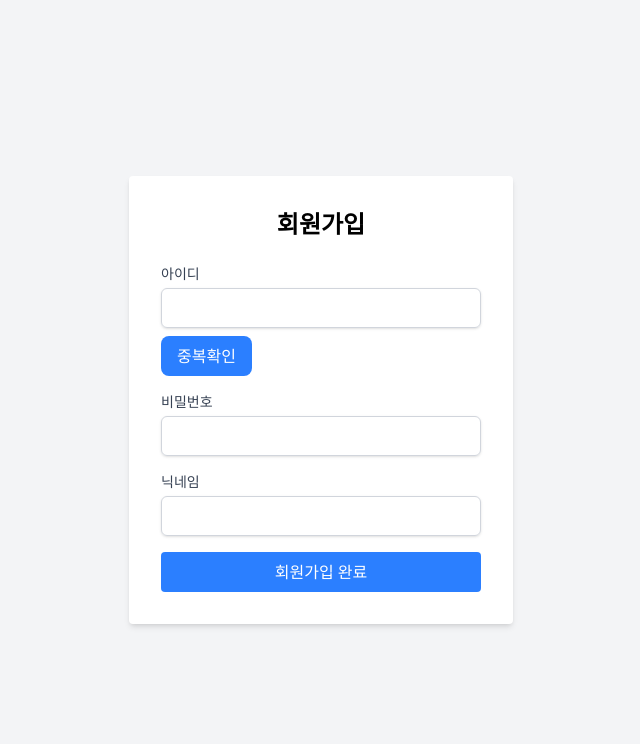
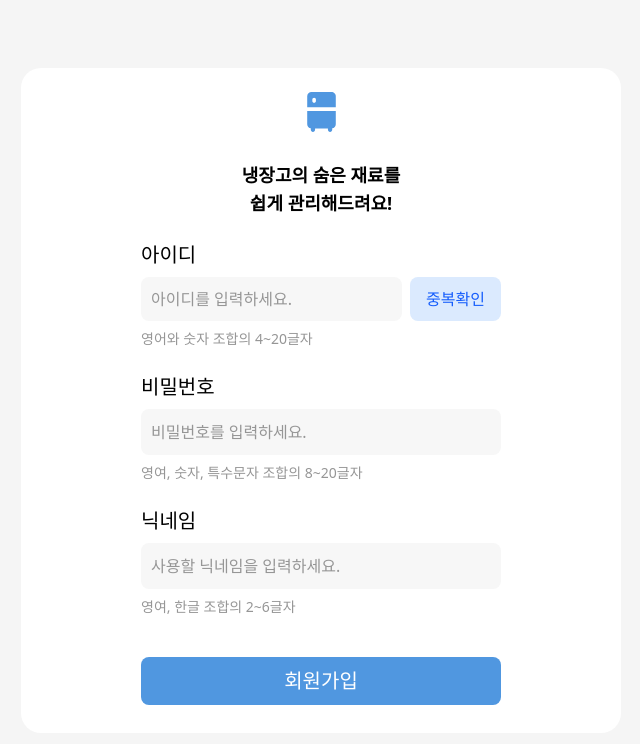
Before and after one commit to jochongs/help-fridge-frontend, a React (Vite) app: page /signup in a window 1280 px wide. Shown: the top 744 px of the page, without its empty margins (319-959 px from the left). Built offline with nearby package versions, Linux system fonts and the light colour scheme; what overlay-kit would draw is missing.

Commit message:
feat: Update signup page layout and event logic

```diff
--- a/src/page/SignUpPage/hooks/useSignup.ts
+++ b/src/page/SignUpPage/hooks/useSignup.ts
@@ -2,6 +2,7 @@ import { useMutation } from "@tanstack/react-query";
 import axiosInstance from "../../../util/axiosInstance";
 import { useNavigate } from "react-router-dom";
 import axios from "axios";
+import { wait } from "../../../util/wait";
 
 interface SignupDto {
   id: string;
@@ -57,6 +58,7 @@ export default function useSignup() {
 
   return useMutation({
     mutationFn: async (data: SignupDto) => {
+      await wait(1000);
       if (!validationCheck(data)) {
         return;
       }
--- a/src/page/SignUpPage/page.tsx
+++ b/src/page/SignUpPage/page.tsx
@@ -1,28 +1,44 @@
-// 회원가입 페이지 만들어줘
-// 아이디, 아이디 중복확인 버튼, 비밀번호, 닉네임, 회원가입 완료 버튼이 있어. 그리고
-// 유효성 검증할 수 있는 if문 형태만 대충 잡아줘
-
-import { useState } from "react";
+import { useRef, useState, type ChangeEvent, type FormEvent } from "react";
 import useSignup from "./hooks/useSignup";
 import useCheckIdDuplicate from "./hooks/useCheckIdDuplicate";
+import FilledLogo from "../../icon/FilledLogo";
+import { cn } from "../../util/cn";
+import LoadingSpinner from "../../icon/LoadingSpinner";
 
-// 리액트로 만들어야지
 export default function SignUpPage() {
   const [idInput, setIdInput] = useState("");
   const [passwordInput, setPasswordInput] = useState("");
   const [nicknameInput, setNicknameInput] = useState("");
   const [isIdChecked, setIsIdChecked] = useState(false);
 
-  const { mutate } = useSignup();
+  const signupBUttonRef = useRef<HTMLButtonElement>(null);
 
-  const { mutate: idCheckMutate } = useCheckIdDuplicate(setIsIdChecked);
+  const signupButtonHandler = (e: FormEvent<HTMLElement>) => {
+    e.preventDefault();
 
-  const handleIdCheck = () => {
-    idCheckMutate(idInput);
-  };
+    if (signupBUttonRef.current) {
+      signupBUttonRef.current.classList.add("bg-[#488bcd]");
+      signupBUttonRef.current.classList.add("scale-95");
+      setTimeout(() => {
+        signupBUttonRef.current?.classList.remove("bg-[#488bcd]");
+        signupBUttonRef.current?.classList.remove("scale-95");
+      }, 200);
+    }
 
-  const handleSignUp = () => {
-    if (!isIdChecked) {
+    if (idInput === "") {
+      alert("아이디를 입력해주세요.");
+      return;
+    }
+    if (passwordInput === "") {
+      alert("비밀번호를 입력해주세요.");
+      return;
+    }
+    if (nicknameInput === "") {
+      alert("닉네임을 입력해주세요.");
+      return;
+    }
+
+    if(!isIdChecked) {
       alert("아이디 중복확인을 해주세요.");
       return;
     }
@@ -34,79 +50,145 @@ export default function SignUpPage() {
     });
   };
 
+  const idInputOnChangeHandler = (e: ChangeEvent<HTMLInputElement>) => {
+      setIdInput(e.target.value);
+    };
+
+  const passwordInputOnChangeHandler = (e: ChangeEvent<HTMLInputElement>) => {
+    setPasswordInput(e.target.value);
+  };
+
+  const nicknameInputOnChangeHandler = (e: ChangeEvent<HTMLInputElement>) => {
+    setNicknameInput(e.target.value);
+  };
+
+  const { mutate: idCheckMutate } = useCheckIdDuplicate(setIsIdChecked);
+
+  const handleIdCheck = () => {
+    idCheckMutate(idInput);
+  };
+
+  const { mutate, status: signupApiStatus } = useSignup();
+  const isLoading = signupApiStatus === "pending";
+
   return (
-    <div className="flex items-center justify-center h-screen bg-gray-100">
-      <div className="bg-white p-8 rounded shadow-md w-96">
-        <h2 className="text-2xl font-bold mb-6 text-center">회원가입</h2>
-        <form onSubmit={(e) => e.preventDefault()}>
-          <div className="mb-4">
+    <div className="relative flex justify-center items-center bg-[#F5F5F5] min-h-screen">
+      <form
+        onSubmit={signupButtonHandler}
+        className="max-w-[600px] w-full bg-white rounded-[20px]
+                  flex flex-col items-center justify-center"
+      >
+        <div className="flex flex-col justify-center items-center mt-6">
+          <FilledLogo />
+          <div className="mt-[29px] font-semibold text-lg flex flex-col items-center">
+            <p>냉장고의 숨은 재료를</p>
+            <p>쉽게 관리해드려요!</p>
+          </div>
+        </div>
+        <div className="w-[60%] mt-6 relative">
+          <div>
             <label
-              htmlFor="id"
-              className="block text-sm font-medium text-gray-700"
+              className="text-xl font-medium text-[##585858]"
+              htmlFor="id_input"
             >
               아이디
             </label>
+            <div className="flex items-center gap-2 mt-2">
               <input
+                onChange={idInputOnChangeHandler}
+                name="id_input"
                 type="text"
-              id="id"
-              className="pl-3 mt-1 block w-full border border-gray-300 rounded-md shadow-sm focus:ring focus:ring-blue-500 focus:border-blue-500 h-10"
-              onChange={(e) => {
-                setIsIdChecked(false);
-                setIdInput(e.target.value);
-              }}
+                className="flex-1 h-11 bg-[#F7F7F7] rounded-lg pl-2.5
+                           text-[#585858] placeholder:text-[#969696]
+                           focus:outline-none"
+                placeholder="아이디를 입력하세요."
               />
               {isIdChecked ? (
-              <span className="text-green-500 text-sm mt-1">
+                <span className="mt-1 text-sm text-green-500 block">
                   사용 가능한 아이디입니다.
                 </span>
               ) : (
                 <button
                   type="button"
                   onClick={handleIdCheck}
-                className="mt-2 text-white bg-blue-500 h-10 px-4 rounded-lg cursor-pointer"
+                  className="h-11 px-4 bg-blue-100 text-blue-600 rounded-lg whitespace-nowrap"
                   disabled={isIdChecked}
                 >
                   중복확인
                 </button>
               )}
             </div>
-          <div className="mb-4">
+            <p
+              className="mt-2
+                        font-normal text-sm text-[#969696]"
+            >
+              영어와 숫자 조합의 4~20글자
+            </p>
+          </div>
+          <div className="mt-6">
             <label
-              htmlFor="password"
-              className="block text-sm font-medium text-gray-700"
+              className="text-xl font-medium text-[##585858]"
+              htmlFor="pw_input"
             >
               비밀번호
             </label>
             <input
+              onChange={passwordInputOnChangeHandler}
+              name="pw_input"
               type="password"
-              id="password"
-              className="pl-3 mt-1 block w-full border border-gray-300 rounded-md shadow-sm focus:ring focus:ring-blue-500 focus:border-blue-500 h-10"
-              onChange={(e) => setPasswordInput(e.target.value)}
+              className="w-full h-11.5 bg-[#F7F7F7] rounded-lg pl-2.5 mt-2
+                        text-[#585858] placeholder:text-[#969696]
+                        focus:outline-none"
+              placeholder="비밀번호를 입력하세요."
             />
+            <p
+              className="mt-2
+                        font-normal text-sm text-[#969696]"
+            >
+              영여, 숫자, 특수문자 조합의 8~20글자
+            </p>
           </div>
-          <div className="mb-4">
+          <div className="mt-6">
             <label
-              htmlFor="nickname"
-              className="block text-sm font-medium text-gray-700"
+              className="text-xl font-medium text-[##585858]"
+              htmlFor="nickname_input"
             >
               닉네임
             </label>
             <input
+              onChange={nicknameInputOnChangeHandler}
+              name="nickname_input"
               type="text"
-              id="nickname"
-              className="pl-3 mt-1 block w-full border border-gray-300 rounded-md shadow-sm focus:ring focus:ring-blue-500 focus:border-blue-500 h-10"
-              onChange={(e) => setNicknameInput(e.target.value)}
+              className="w-full h-11.5 bg-[#F7F7F7] rounded-lg pl-2.5 mt-2
+                        text-[#585858] placeholder:text-[#969696]
+                        focus:outline-none"
+              placeholder="사용할 닉네임을 입력하세요."
             />
+            <p
+              className="mt-2
+                        font-normal text-sm text-[#969696]"
+            >
+              영여, 한글 조합의 2~6글자
+            </p>
           </div>
+          <div className="mt-10 w-full mb-7">
           <button
+            ref={signupBUttonRef}
             type="submit"
-            onClick={handleSignUp}
-            className="w-full bg-blue-500 text-white py-2 rounded hover:bg-blue-600 transition duration-200 cursor-pointer"
+            className={cn(
+            `w-full h-12 cursor-pointer
+            flex justify-center items-center
+            text-xl rounded-lg text-[#FFFFFF]
+            active:bg-[#488bcd] active:scale-95
+            transition-all duration-200 ease-in-out`,
+            true ? "bg-[#5097E0]" : "bg-[#D1D1D1]",
+            )}
           >
-            회원가입 완료
+            {isLoading ? <LoadingSpinner /> : "회원가입"}
           </button>
+          </div>
+        </div>
       </form>
-      </div>
     </div>
   );
 }
```
Lines whose indentation alone changed are shown as unchanged.
